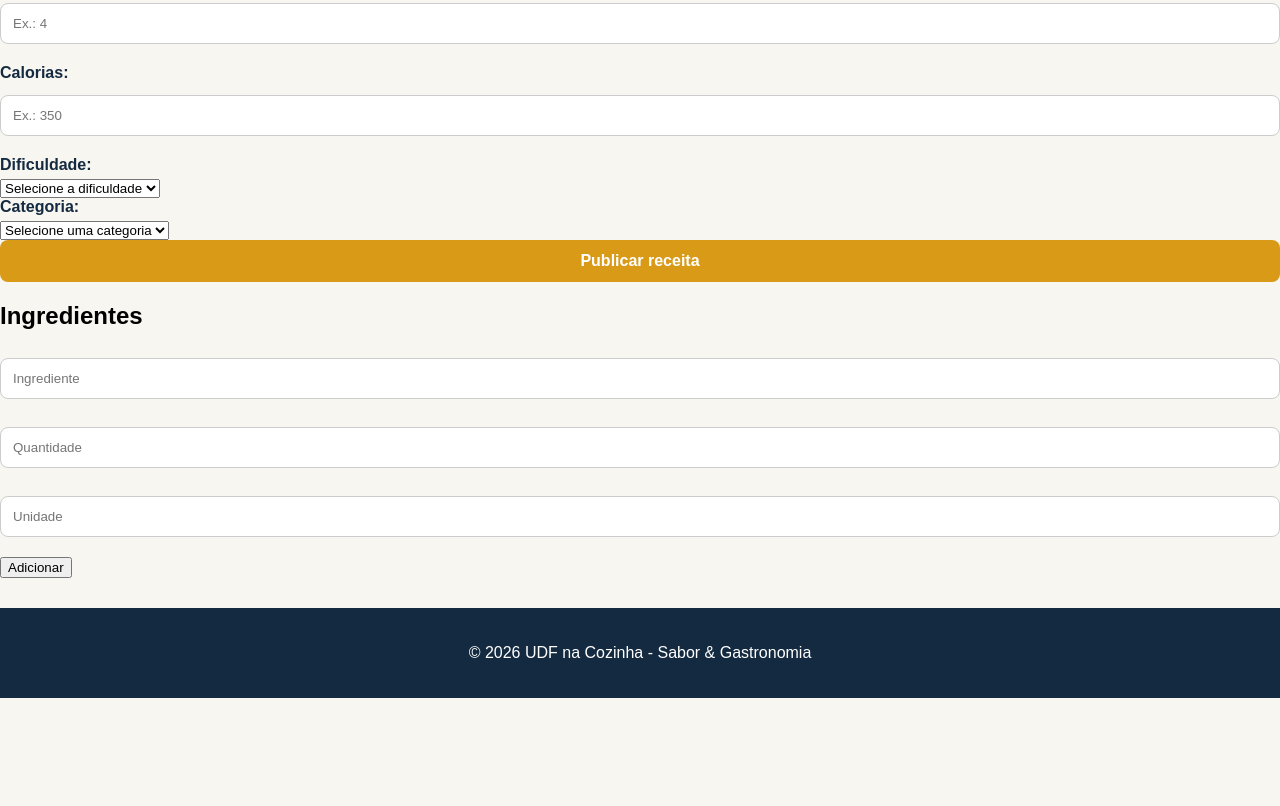
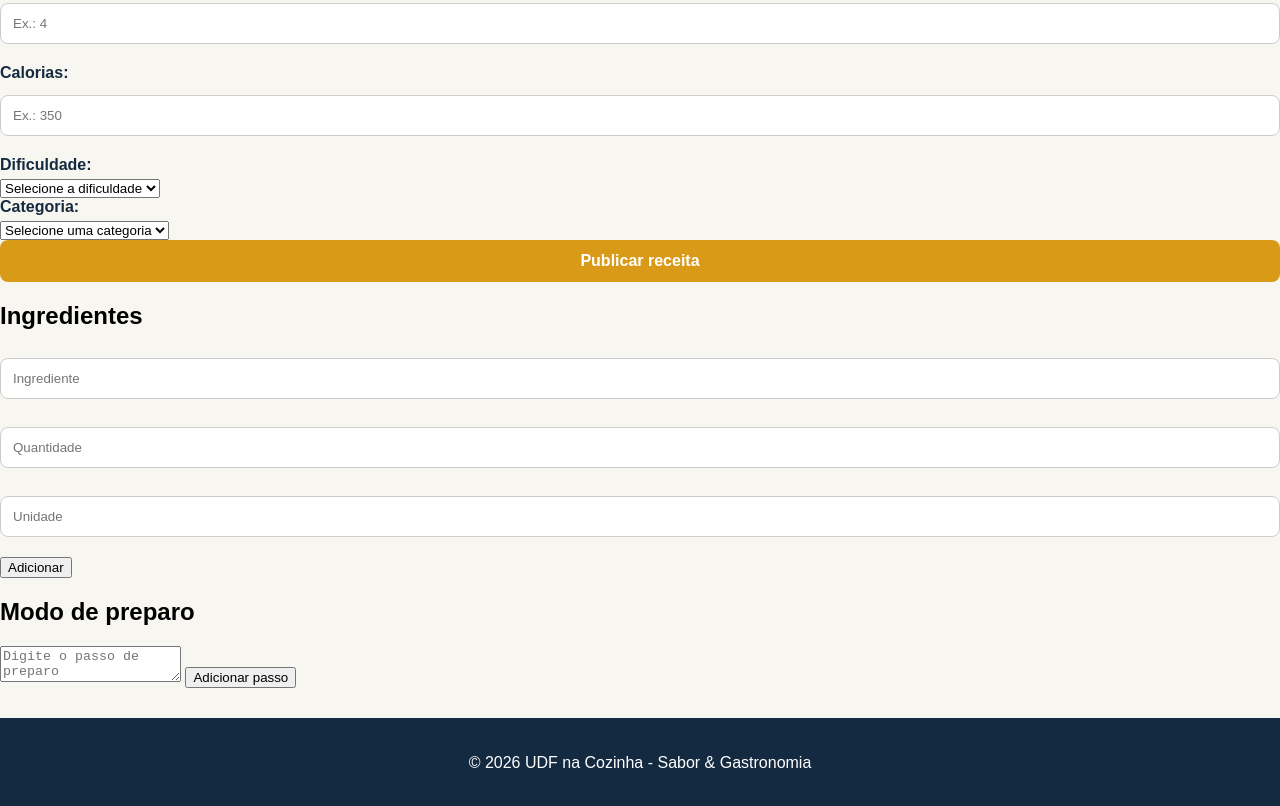
Before and after one commit to ainteligente729-hub/UDF-na-cozinha, a plain HTML site: page cadastro-receita.html in a window 1280 px wide. Shown: the part 606-1412 px from the top of the page. Before the commit the page ends 1304 px from the top, so only its background shows below. Drawn offline with Linux system fonts and the light colour scheme.

Commit message:
modo de preparo

```diff
--- a/cadastro-receita.html
+++ b/cadastro-receita.html
@@ -109,6 +109,30 @@
             <div id="lista-ingredientes"></div>
 
         </section>
+
+        <section class="preparo">
+
+            <h2>Modo de preparo</h2>
+
+            <div class="passo-form">
+
+                <textarea
+                    id="descricao-passo"
+                    placeholder="Digite o passo de preparo"
+                ></textarea>
+
+                <button
+                    type="button"
+                    id="adicionar-passo"
+                >
+                    Adicionar passo
+                </button>
+
+            </div>
+
+            <div id="lista-passos"></div>
+
+        </section>
     </form>
  </main>
     <footer>
```
